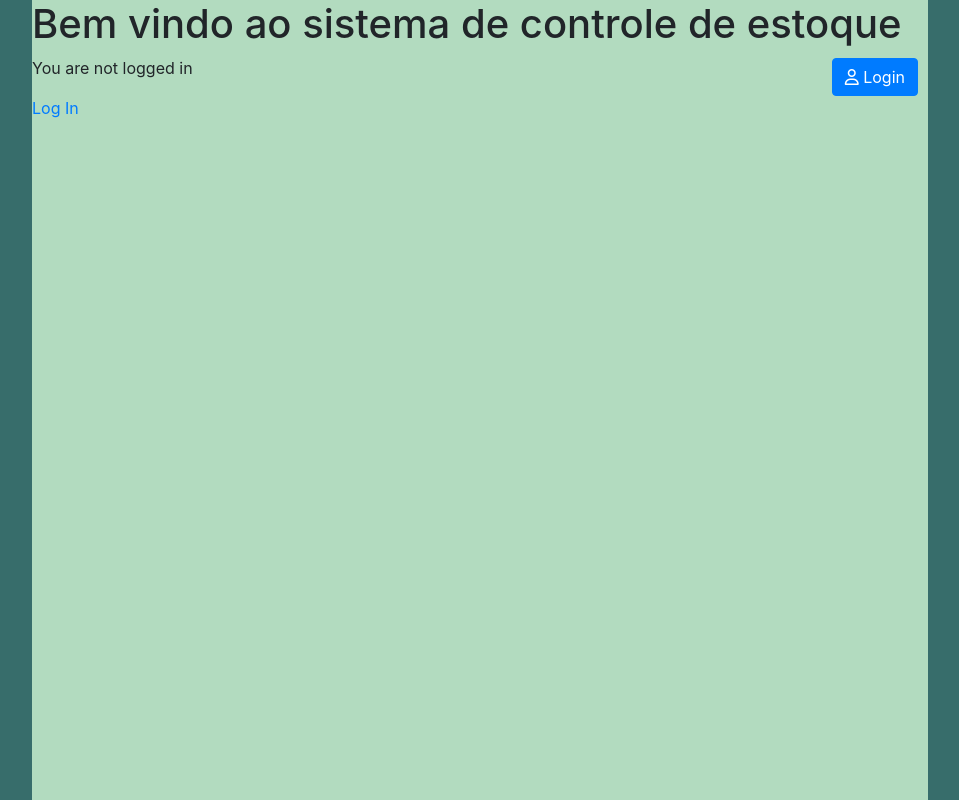
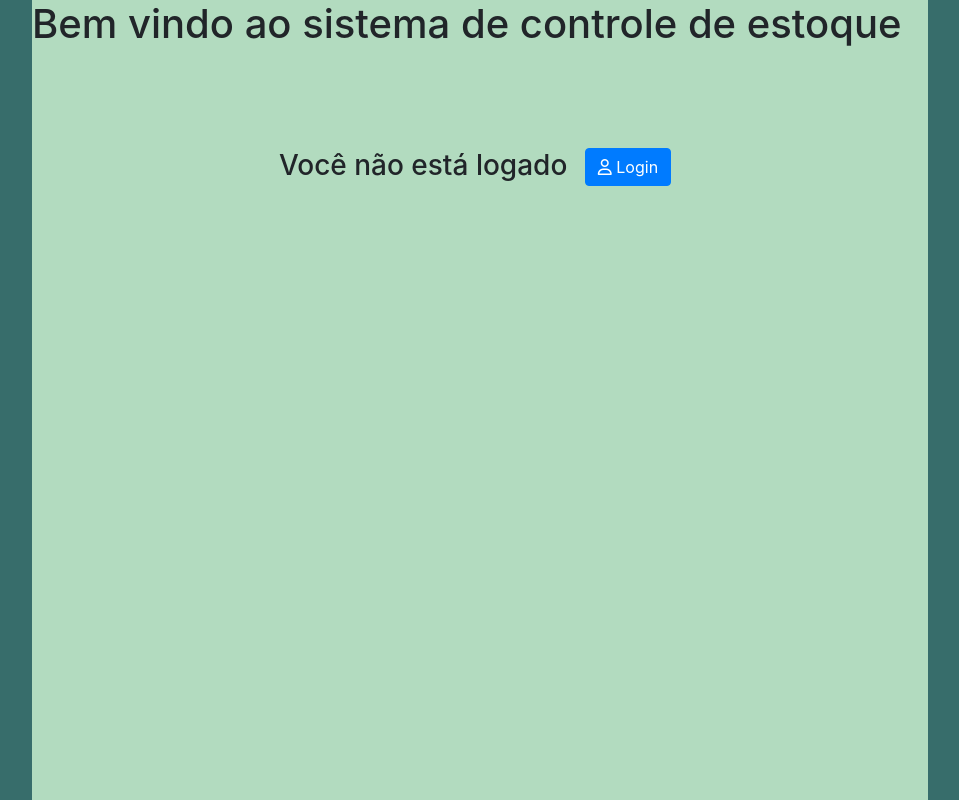
Before and after one commit to Lukempol/controle_estoque, a Django app: template templates/home.html in a window 1280 px wide. Shown: the part 56-856 px from the top of the page, without its empty margins (160-1119 px from the left). Run offline with Django 3.2, Linux system fonts and the light colour scheme; the template is opened without the code that fills it, so the values that code supplies are empty; some libraries are stand-ins or nearby versions.

Commit message:
Estilizando pagina home, novo produto e delete

```diff
--- a/produto/models.py
+++ b/produto/models.py
@@ -16,7 +16,7 @@ class Produto(models.Model):
     ]
     cod = models.IntegerField(editable=False, primary_key=True)
     name = models.CharField(max_length=50)
-    descricao = models.TextField(blank=True)
+    descricao = models.CharField(max_length=250, blank=True)
     quantidade = models.IntegerField(default=0)
     minimo = models.PositiveIntegerField()
     tipo = models.IntegerField(choices=tipos_produto, default=2)
--- a/templates/home.html
+++ b/templates/home.html
@@ -1,20 +1,34 @@
 {% extends 'produto/base.html' %}
 
 {% block content %}
+<style>
+  h3 {
+    margin-top: 10%;
+  }
+</style>
 <h1>
     Bem vindo ao sistema de controle de estoque
-    <a href={% url 'adicionar' %}>
-        <button  type="button" class="btn btn-primary btn-large btn-voltar  float-right"><i class="fa-regular fa-user"></i> Login </button>
-        </a>
 </h1>
+  <h3 class="text-center">
+    {% if user.is_authenticated %}
+      Você está logado como {{ user.username }}!
+
+      <a href="{% url 'logout' %}">
+        <button  type="button" class="btn btn-primary btn-large btn-voltar  float-center"><i class="fa-regular fa-user"></i> Logout </button>
+      </a>
+
+    {% else %}
+      Você não está logado
+
+      <a href="{% url 'login' %}">
+        <button  type="button" class="btn btn-primary btn-large btn-voltar  float-center"><i class="fa-regular fa-user"></i> Login </button>
+      </a>
+
+    {% endif %}
+  </h3>
 
 
-{% if user.is_authenticated %}
-  Hi {{ user.username }}!
-  <p><a href="{% url 'logout' %}">Log Out</a></p>
-{% else %}
-  <p>You are not logged in</p>
-  <a href="{% url 'login' %}">Log In</a>
-{% endif %}
+
+
 
 {% endblock %}
```
Also changed, not shown: templates/produto/create_produto.html (+7 -1 lines), templates/produto/produto_confirm_delete.html (+7 -3 lines), produto/migrations/0007_alter_produto_descricao_alter_produto_tipo.py (added).
